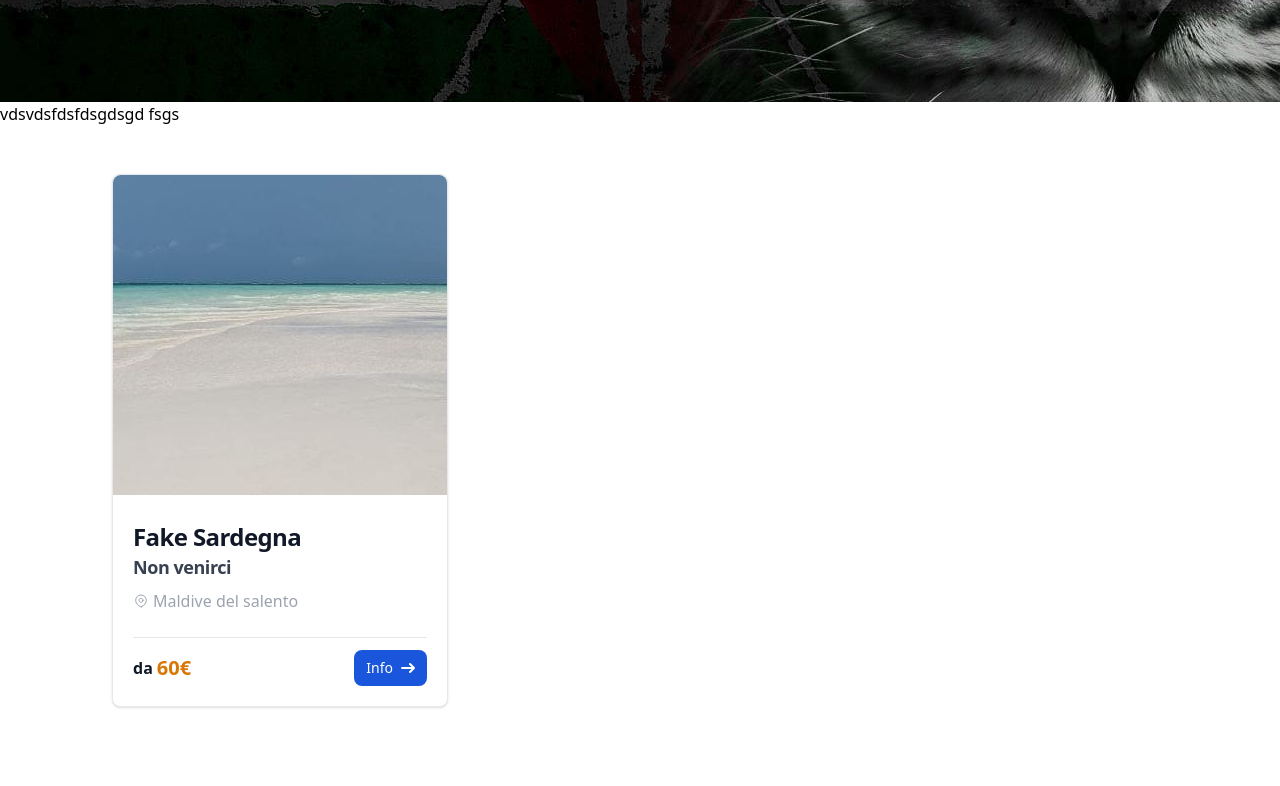
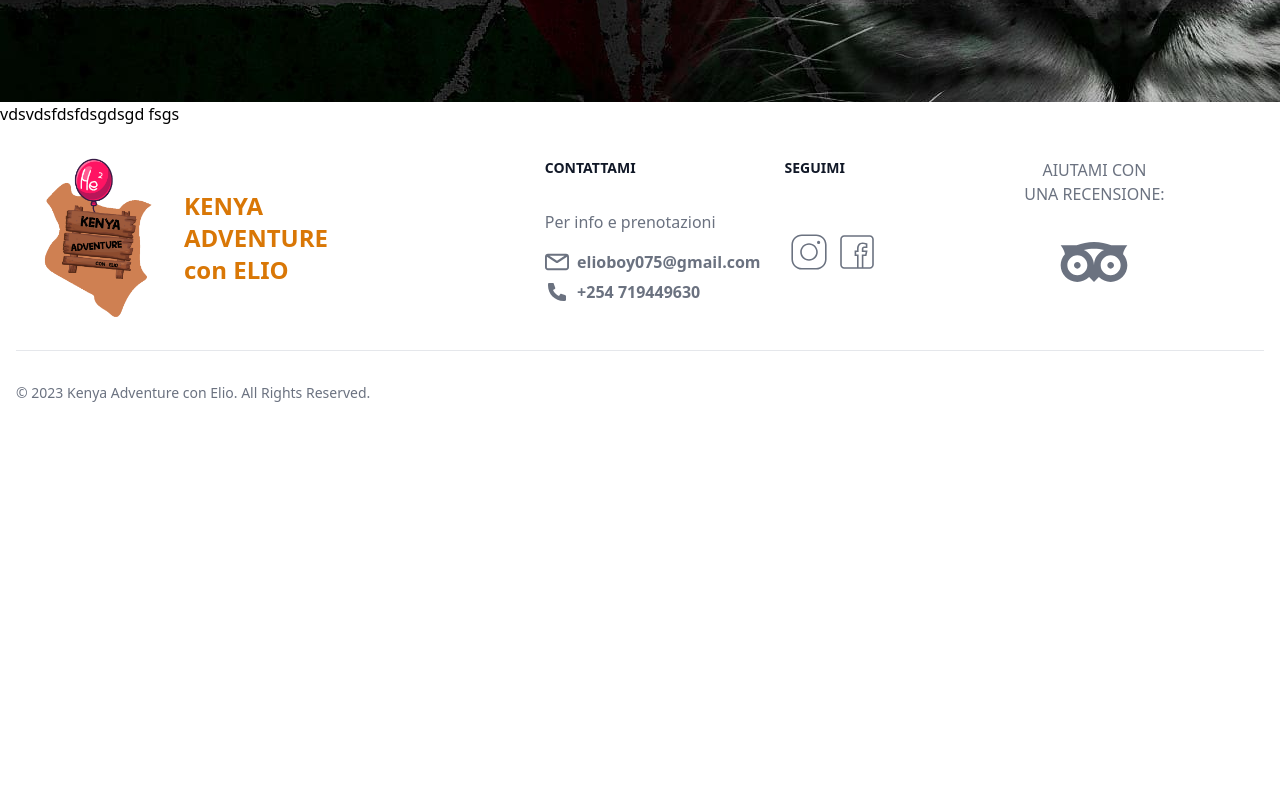
Before and after one commit to teo-pede/safari-kenya, an Angular app: page / in a window 1280 px wide. Shown: the part 560-1346 px from the top of the page. After the commit the page ends 995 px from the top, so only its background shows below. Built offline with nearby package versions, Linux system fonts and the light colour scheme.

Commit message:
Lasciamo la home pulita

```diff
--- a/src/app/pages/home-page/home-page.component.html
+++ b/src/app/pages/home-page/home-page.component.html
@@ -25,7 +25,3 @@
 <section class="bg-center bg-no-repeat bg-blend-multiply">
     vdsvdsfdsfdsgdsgd fsgs
 </section>
-
-
-
-<app-scheda-escursioni></app-scheda-escursioni>
```
